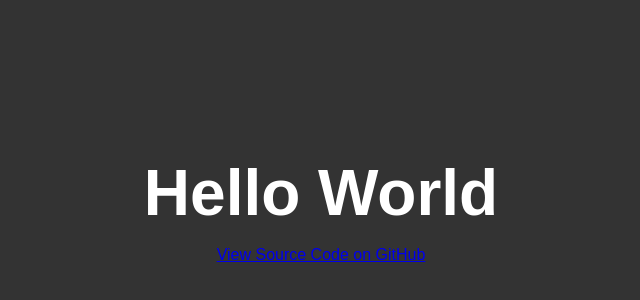
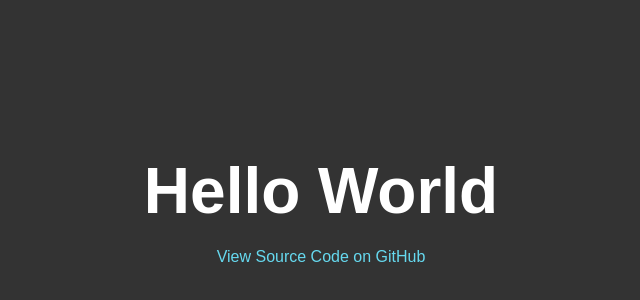
Before and after one commit to sounny/hello, a plain HTML site: page index.html in a window 1280 px wide. Shown: the part 182-482 px from the top of the page, without its empty margins (319-959 px from the left). Drawn offline with Linux system fonts and the light colour scheme.

Commit message:
Update styles.css

```diff
--- a/styles.css
+++ b/styles.css
@@ -18,3 +18,16 @@ h1 {
     font-size: 64px; /* large font size */
     margin: 0; /* remove default margin */
 }
+
+p {
+    margin-top: 20px; /* add some space between the heading and the link */
+}
+
+a {
+    color: #66d9ef; /* a nice blue-green color for the link */
+    text-decoration: none; /* remove the default underline */
+}
+
+a:hover {
+    color: #9fdefe; /* a lighter blue-green color on hover */
+}
```
